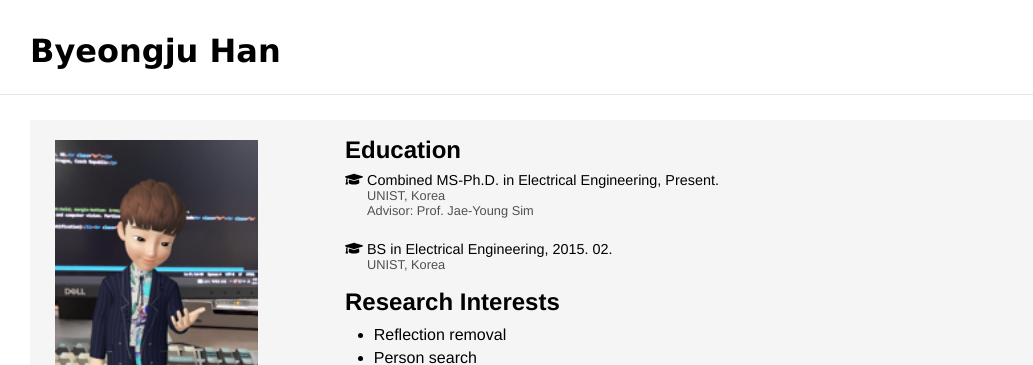
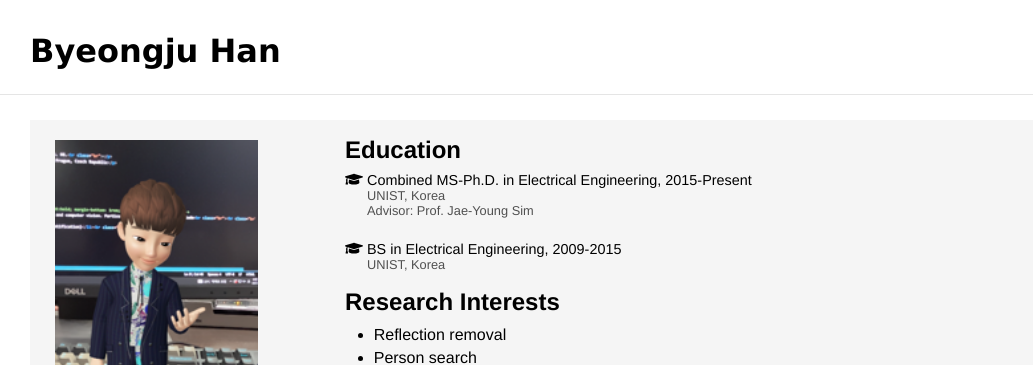
Before and after one commit to byeongjuhan/byeongjuhan.github.io, a Jekyll site: the page built from index.html, in a window 1280 px wide and 900 px high. Shown: the top 365 px of the window, without its empty margins (130-1163 px from the left). Built offline with Jekyll 4.4.1, drawn with Linux system fonts in a browser that asks for light colours; nearby versions of some CDN libraries.

Commit message:
profile modification

```diff
--- a/index.html
+++ b/index.html
@@ -16,7 +16,7 @@
             <li style="list-style: none; ">
             <span class="group-title-edu" style="margin-bottom: 8px;">Education</span><br class="br" >
             <div >
-                <p class="prof-description1"><i class="fas fa-graduation-cap"></i> Combined MS-Ph.D. in Electrical Engineering, Present.</p>
+                <p class="prof-description1"><i class="fas fa-graduation-cap"></i> Combined MS-Ph.D. in Electrical Engineering, 2015-Present</p>
                 <p class="prof-description2" style="margin-left: min(2.5vw,22px);">UNIST, Korea</p>
                 <p class="prof-description2" style="margin-left: min(2.5vw,22px);">Advisor: Prof. Jae-Young Sim</p><br class="br">
             </div>
@@ -24,7 +24,7 @@
 
             <li style="list-style: none;">
             <div >
-                <p class="prof-description1"><i class="fas fa-graduation-cap"></i> BS in Electrical Engineering, 2015. 02.<br class="br"></p>
+                <p class="prof-description1"><i class="fas fa-graduation-cap"></i> BS in Electrical Engineering, 2009-2015 <br class="br"></p>
                 <p class="prof-description2" style="margin-left: min(2.5vw,22px);">UNIST, Korea</p>
             </div>
             </li>
```
